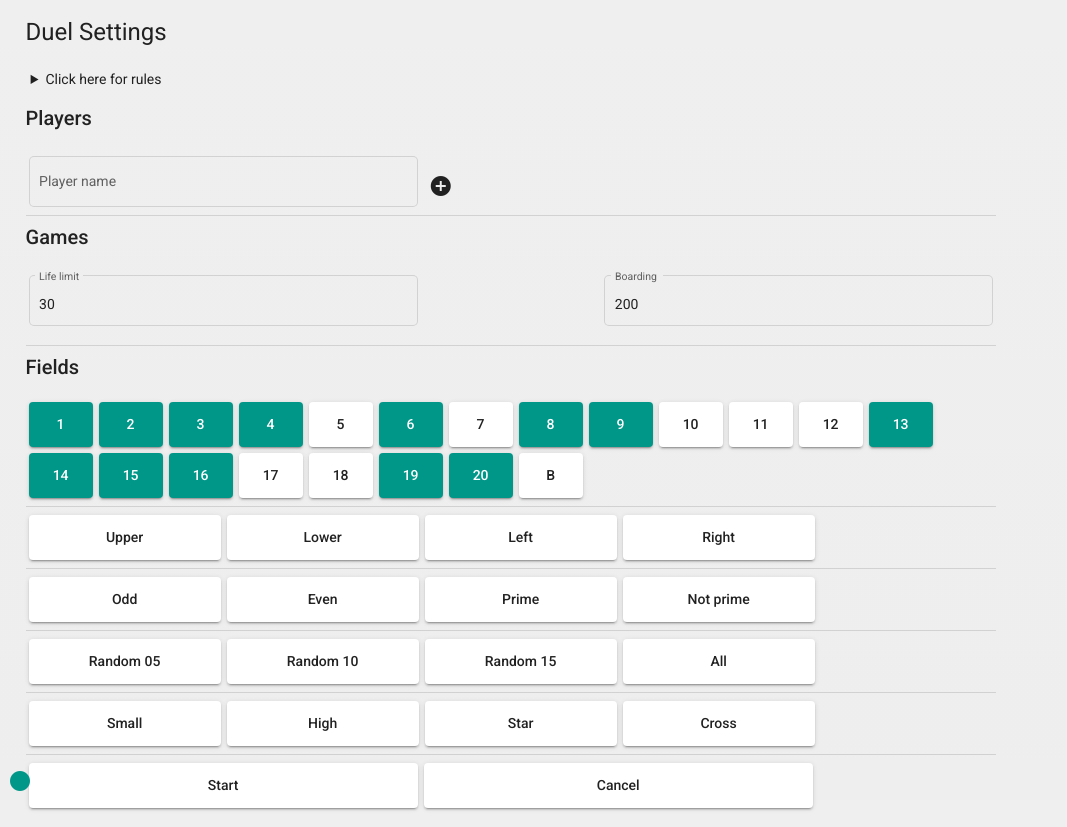
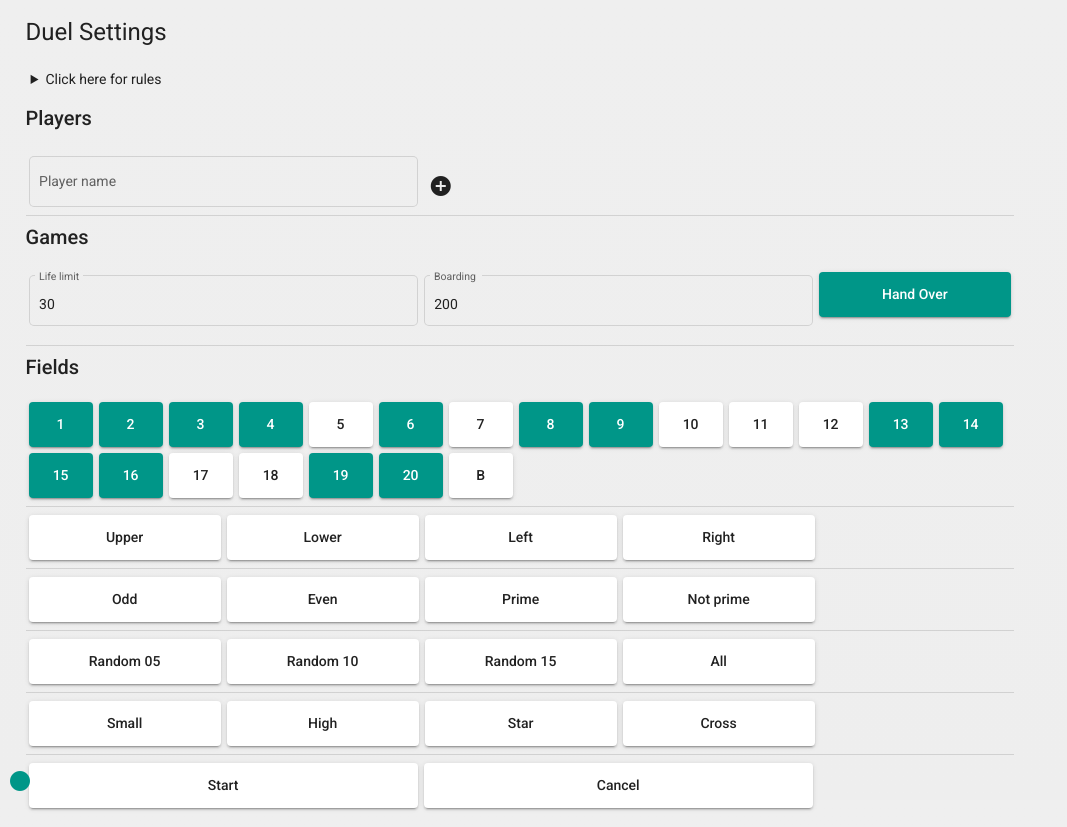
Before and after one commit to viktorhajer/darts-scoreboard-ng, an Angular app: page /duel in a window 1280 px wide. Shown: the whole page, without its empty margins (0-1067 px from the left). Built offline with nearby package versions, Linux system fonts and the light colour scheme.

Commit message:
HandOver support for Duel

```diff
--- a/src/app/duel/duel.component.html
+++ b/src/app/duel/duel.component.html
@@ -13,6 +13,8 @@
         <mat-label>Boarding</mat-label>
         <input [(ngModel)]="settings.targetPoint" type="number" matInput>
       </mat-form-field>
+      <button mat-raised-button class="button shortmedium" [color]="settings.handover ? 'primary' : ''"
+              (click)="settings.toggleHandOver()">Hand Over</button>
     </div>
     <br/>
     <mat-divider></mat-divider>
--- a/src/app/duel/duel.component.ts
+++ b/src/app/duel/duel.component.ts
@@ -31,6 +31,12 @@ export class DuelComponent extends Playground<DuelState> {
       player.score += actualScore;
     } else if (this.isSecondaryField(fieldIndex)) {
       player.score -= actualScore;
+      if (this.settings.handover) {
+        const player = this.game.players.find(p => p != this.game.getActualPlayer() && this.getPlayerState(p).ownFields.some(i => i === fieldIndex));
+        if (player) {
+          player.score += actualScore;
+        }
+      }
     } else {
       state.ownFields.push(fieldIndex);
     }
--- a/src/app/duel/models/duel.settings.model.ts
+++ b/src/app/duel/models/duel.settings.model.ts
@@ -3,12 +3,14 @@ import {CricketSettings} from '../../cricket/models/cricet.settings.model';
 export class DuelSettings extends CricketSettings {
   startPoint: number;
   targetPoint: number;
+  handover: boolean;
 
   constructor() {
     super();
     this.star();
     this.startPoint = 30;
     this.targetPoint = 200;
+    this.handover = true;
   }
 
   star() {
@@ -18,4 +20,8 @@ export class DuelSettings extends CricketSettings {
   cross() {
     this.setAllowedField([5, 20, 18, 4, 6, 10, 2, 17, 7, 16, 11, 14]);
   }
+
+  toggleHandOver() {
+    this.handover = !this.handover;
+  }
 }
```
Also changed, not shown: 4 other files (tests, documents, lock files or other folders).
